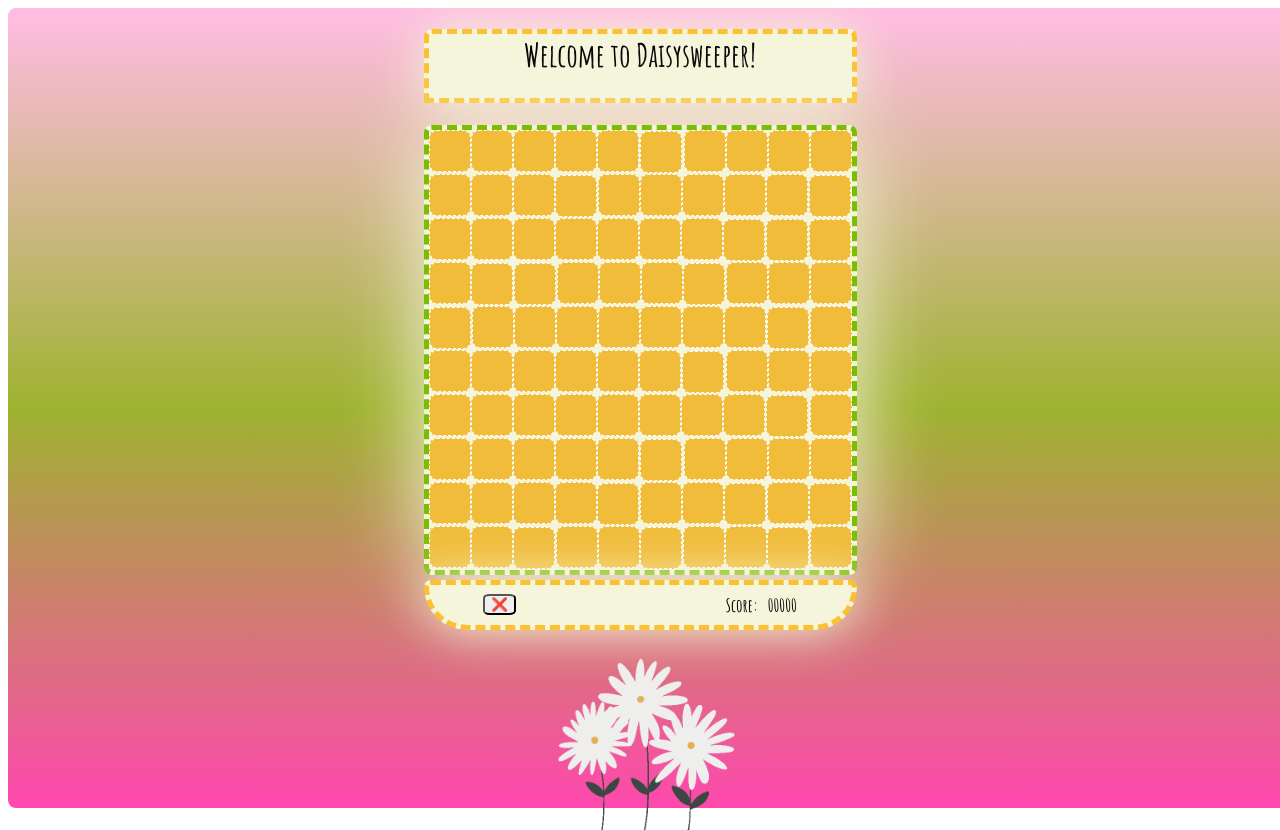
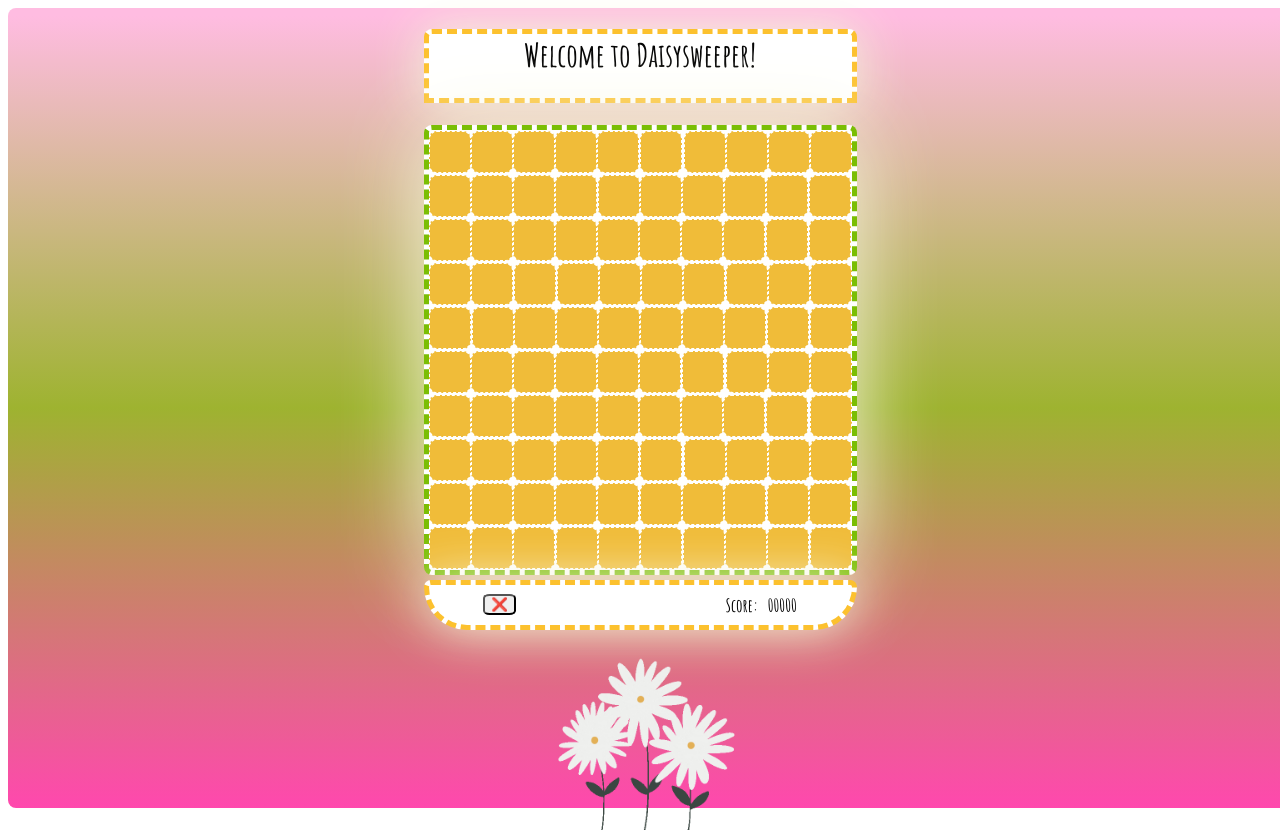
Before and after one commit to PintoCamila/DaisySweeperDeploy, a website: page MinesweeperProject/index.html in a window 1280 px wide. Drawn offline with Linux system fonts and the light colour scheme.

Commit message:
updated css and flag limit
corrected position of seed when placed on top of bomb
Added limit to number of seeds so you cant win by just placing them on every div

```diff
--- a/MinesweeperProject/main.js
+++ b/MinesweeperProject/main.js
@@ -7,6 +7,7 @@ let squares = [];
 
 let bombAmount = 20;
 let flags = 0;
+let maxFlags = bombAmount/2;
 
 let score = 0;
 let maxScore = (width * width) - bombAmount;
@@ -37,7 +38,11 @@ function createBoard() {
 
     square.oncontextmenu = function(e) {
         e.preventDefault();
-        addFlag(square);
+        if(flags !== maxFlags){
+
+          addFlag(square);
+
+        }
     }
   }
 
--- a/MinesweeperProject/style.css
+++ b/MinesweeperProject/style.css
@@ -31,7 +31,7 @@ background: linear-gradient(180deg, rgba(255,188,225,1) 1%, rgba(158,179,48,1) 5
   min-height: 4rem;
   width: 423px;
 
-  background-color: beige;
+  background-color: white;
 
   border-width: 5px;
   border-style: dashed;
@@ -68,7 +68,7 @@ background: linear-gradient(180deg, rgba(255,188,225,1) 1%, rgba(158,179,48,1) 5
   height: 440px;
   width: 423px;
 
-  background-color: beige;
+  background-color: white;
 
   border-width: 5px;
   border-style: dashed;
@@ -83,6 +83,8 @@ div {
   display: flex;
   height: 40px;
   width: 40px;
+  align-items: center;
+  justify-content: center;
   text-align: center;
   border-radius: 8px;
 }
@@ -100,7 +102,7 @@ div {
   width: 423px;
   height: 2.5rem;
 
-  background-color: beige;
+  background-color: white;
 
   border-width: 5px;
   border-style: dashed;
```
